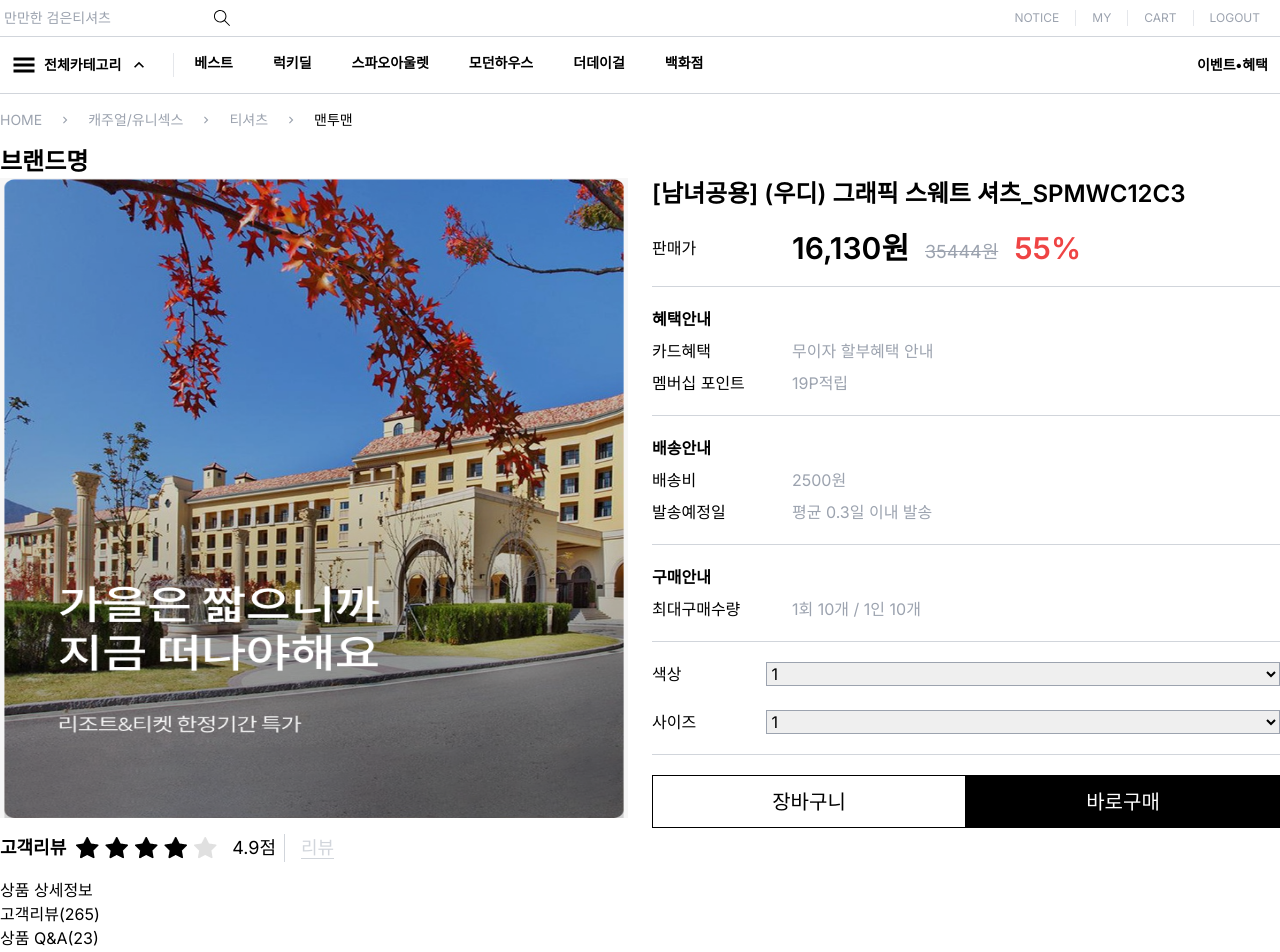
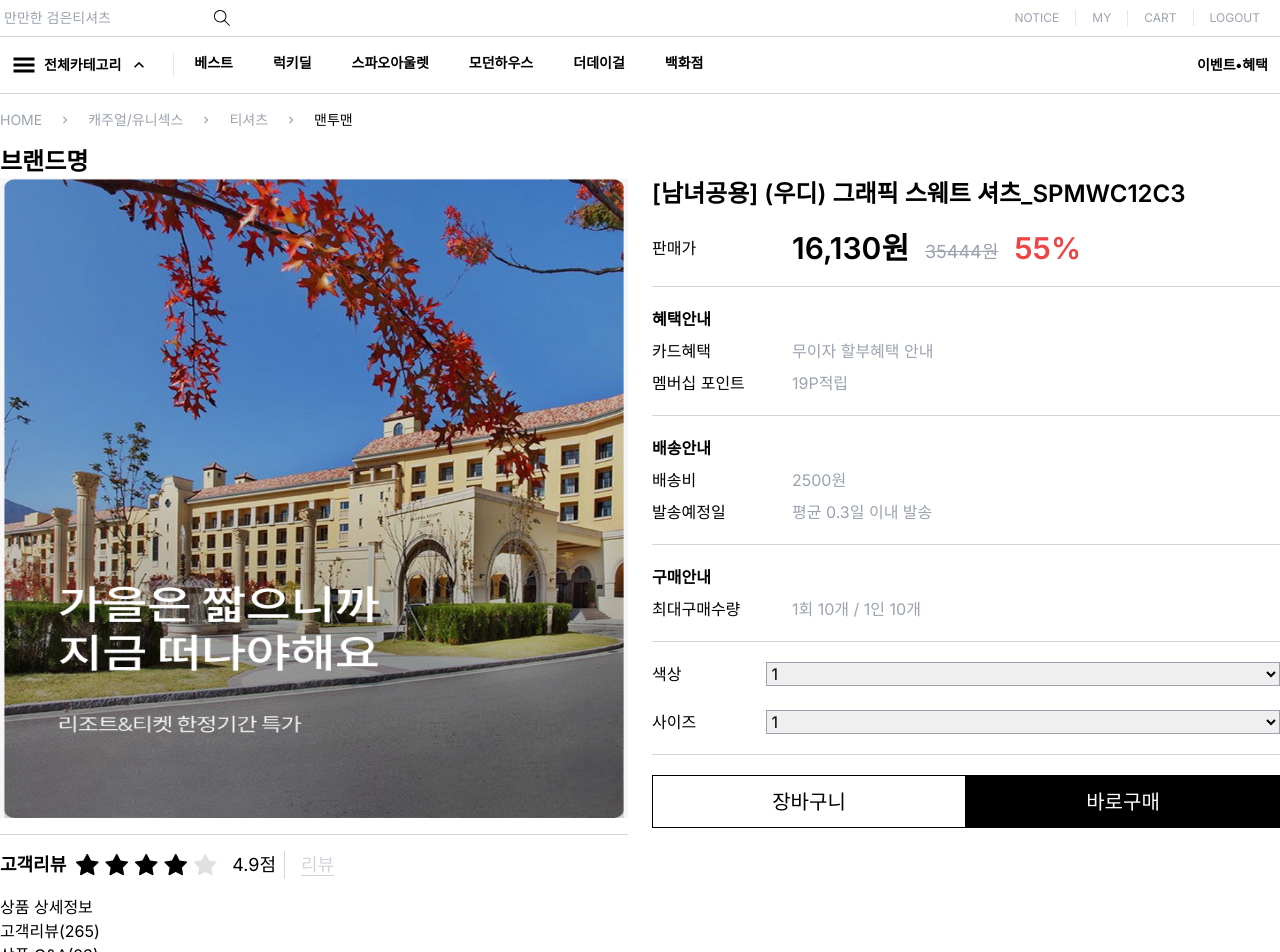
Before and after one commit to SeungYn/emmerce-web, a Next.js app in the folder front/: page /detail/1 in a window 1280 px wide. Shown: the top 952 px of the page. Built offline with nearby package versions, Linux system fonts and the light colour scheme.

Commit message:
fix: ProductDetailMain 별점 스타일 변경

```diff
--- a/front/src/components/product/detail/ProductDetailMain/ProductDetailMain.tsx
+++ b/front/src/components/product/detail/ProductDetailMain/ProductDetailMain.tsx
@@ -23,7 +23,7 @@ export default function ProductDetailMain() {
             />
           </div>
 
-          <div className='flex items-center text-lg gap-2 pt-4'>
+          <div className='flex items-center text-lg gap-2 pt-4 border-t border-gray-300 mt-4'>
             <p className=' font-semibold'>고객리뷰</p>
 
             <div
```
